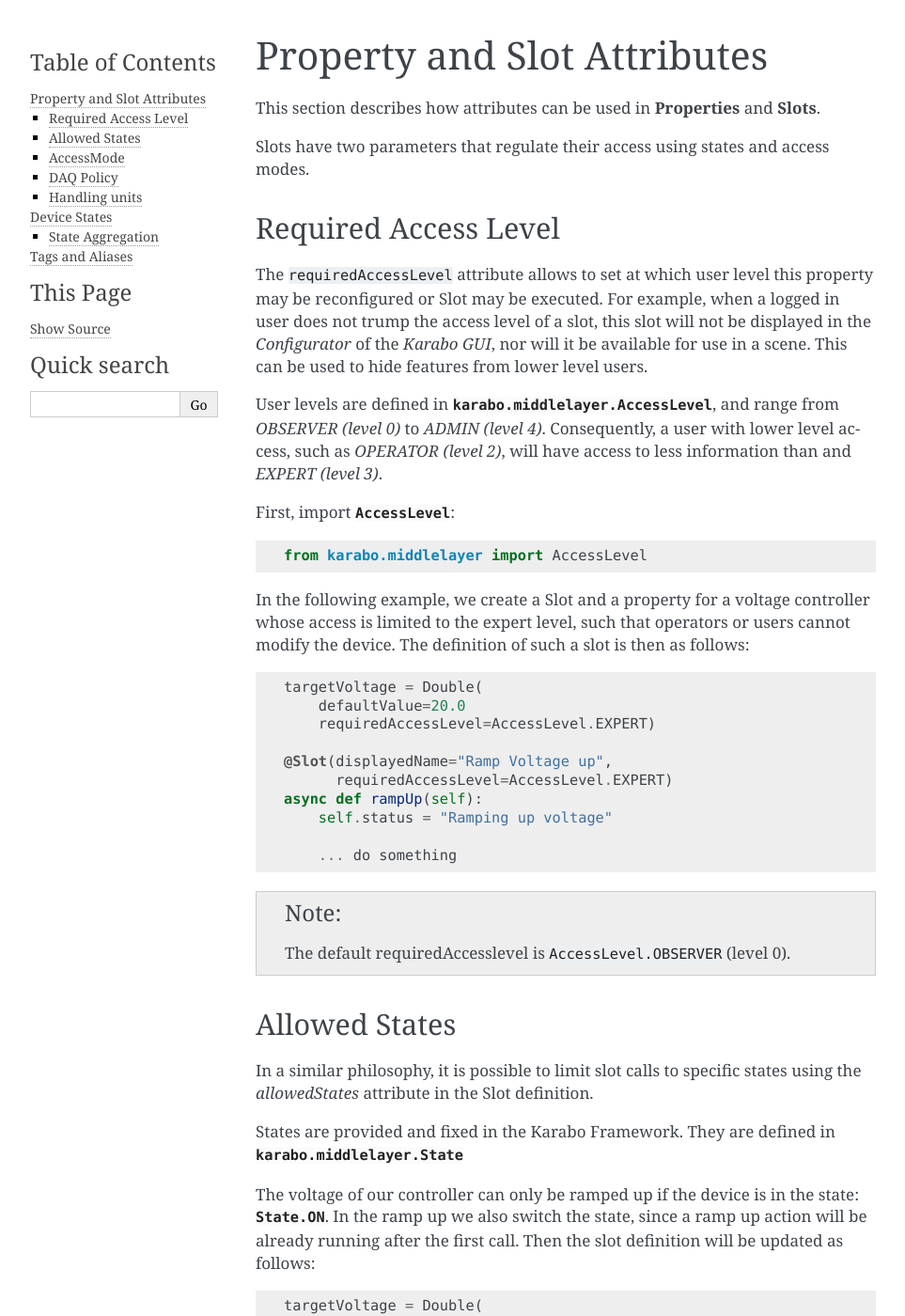
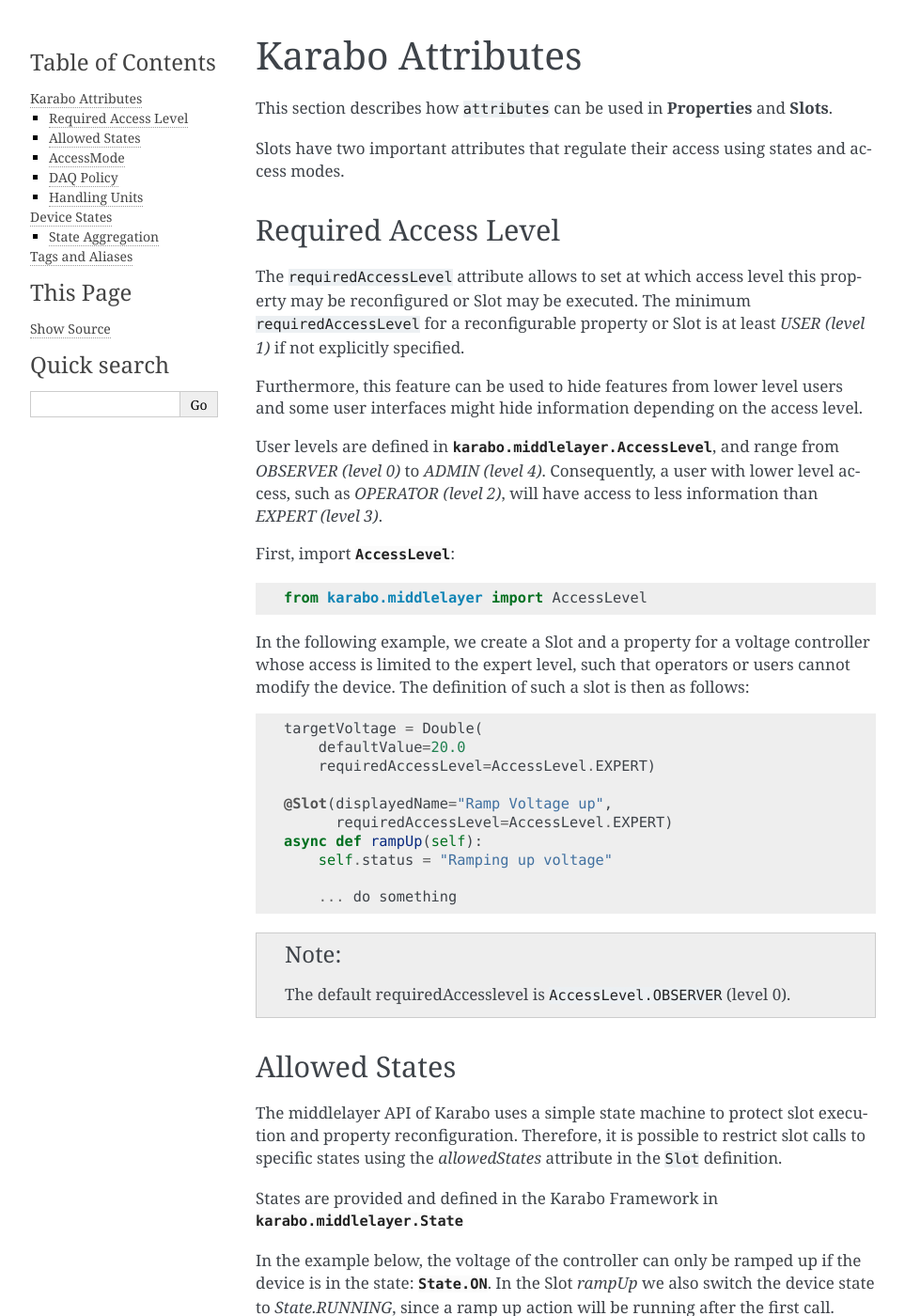
Before and after one commit to European-XFEL/howToMiddlelayer, a Sphinx documentation site: the page built from source/chap1/device_attributes.rst, in a window 1280 px wide and 1400 px high. Shown: the whole window at 94% size, without its empty margins (148-1111 px from the left). Built offline with Sphinx 7.4.7, drawn with Linux system fonts in a browser that asks for light colours; some of the changed text lies outside the part shown.

Commit message:
Cleanup HOWMDL

```diff
--- a/source/chap1/device_attributes.rst
+++ b/source/chap1/device_attributes.rst
@@ -1,26 +1,28 @@
 .. _device-attributes:
 
-Property and Slot Attributes
-============================
+Karabo Attributes
+=================
 
-This section describes how attributes can be used in **Properties** and **Slots**.
+This section describes how ``attributes`` can be used in **Properties** and **Slots**.
 
-Slots have two parameters that regulate their access using states and access
+Slots have two important attributes that regulate their access using states and access
 modes.
 
 Required Access Level
 +++++++++++++++++++++
-The ``requiredAccessLevel`` attribute allows to set at which user level this
+
+The ``requiredAccessLevel`` attribute allows to set at which access level this
 property may be reconfigured or Slot may be executed.
-For example, when a logged in user does not trump the access level of a slot,
-this slot will not be displayed in the *Configurator* of the *Karabo GUI*,
-nor will it be available for use in a scene.
-This can be used to hide features from lower level users.
+The minimum ``requiredAccessLevel`` for a reconfigurable property or Slot is at
+least `USER (level 1)` if not explicitly specified.
+
+Furthermore, this feature can be used to hide features from lower level users and
+some user interfaces might hide information depending on the access level.
 
 User levels are defined in :class:`karabo.middlelayer.AccessLevel`, and range
 from `OBSERVER (level 0)` to `ADMIN (level 4)`.
 Consequently, a user with lower level access, such as `OPERATOR
-(level 2)`, will have access to less information than and `EXPERT (level 3)`.
+(level 2)`, will have access to less information than `EXPERT (level 3)`.
 
 First, import :class:`AccessLevel`:
 
@@ -52,16 +54,19 @@
 
 Allowed States
 ++++++++++++++
-In a similar philosophy, it is possible to limit slot calls to specific states
-using the `allowedStates` attribute in the Slot definition.
 
-States are provided and fixed in the Karabo Framework. They are defined
-in :class:`karabo.middlelayer.State`
+The middlelayer API of Karabo uses a simple state machine to protect
+slot execution and property reconfiguration. Therefore, it is possible to
+restrict slot calls to specific states using the `allowedStates` attribute
+in the ``Slot`` definition.
 
-The voltage of our controller can only be ramped up if the device is in the
-state: :class:`State.ON`. In the ramp up we also switch the state, since a ramp
-up action will be already running after the first call.
-Then the slot definition will be updated as follows:
+States are provided and defined in the Karabo Framework in :class:`karabo.middlelayer.State`
+
+In the example below, the voltage of the controller can only be ramped up
+if the device is in the state: :class:`State.ON`.
+In the Slot *rampUp* we also switch the device state to `State.RUNNING`,
+since a ramp up action will be running after the first call. With this protection,
+the procedure of ramping up the device can only be executed again after it has finished.
 
 .. code-block:: Python
 
@@ -85,15 +90,14 @@
 
           allowedStates={State.ON, State.OFF}
 
-Note that if the list is empty, then the slot will never be callable.
-
 .. note::
 
-    By default every property and Slot may reconfigured or executed for all
-    states, respectively.
+    By default every property and Slot may be reconfigured or executed for **all**
+    device states.
 
 AccessMode
 ++++++++++
+
 The `accessMode` attribute allows to set if a property in a device is a
 **READONLY**, **RECONFIGURABLE** or **INITONLY**.
 
@@ -121,13 +125,15 @@
 
 .. note::
 
-    The default `accessMode` is ``AccessMode.RECONFIGURABLE``, hence the read only nature
-    nature of a property has to be explicitly provided.
+    The default `accessMode` is ``AccessMode.RECONFIGURABLE``. The read only
+    setting of a property has to be provided explicitly.
 
 DAQ Policy
 ++++++++++
-Not every parameter of a device is interesting to record, such as the provided scenes.
-As such, the policy for each individual property can be set, on a per-instance basis.
+
+Not every parameter of a device is interesting to record.
+**As a workaround for a missing DAQ feature**, the policy for each individual
+property can be set, on a per-class basis.
 
 These are specified using the :class:`karabo.middlelayer.DaqPolicy` enum:
 
@@ -142,9 +148,6 @@
 .. note::
     This are applied to leaf properties. Nodes do not have DaqPolicy.
 
-Developers should liaise with users to define which properties should be recorded.
-These can be set up programmatically:
-
 .. code-block:: Python
 
    from karabo.middlelayer import DaqPolicy
@@ -214,27 +219,29 @@
 
 The states and their hierarchy are documented in the Framework_.
 
-
-Within the Middlelayer API, the :class:`State` is an eumerable represented as
+Within the Middlelayer API, the :class:`State` is an enumerable represented as
 string, with a few specific requirements, as defined in
 :class:`karabo.middlelayer_api.device.Device`
 
-Although not mandatory, a device can specify which states are legal for it:
+Although not mandatory, a device can specify which states are used in the ``options``
+attribute:
 
 .. code-block:: Python
 
    from karabo.middlelayer import Overwrite, State
 
-   state = Overwrite(defaultValue=State.STOPPED,
-                     displayedName="State",
-                     options={State.STOPPED, State.STARTED, State.ERROR})
+   state = Overwrite(
+        defaultValue=State.STOPPED,
+        displayedName="State",
+        options={State.STOPPED, State.STARTED, State.ERROR})
 
-If this is not explicitly implemented, the device can go to any state.
+If this is not explicitly implemented, all states are possible.
 
 State Aggregation
 +++++++++++++++++
+
 If you have several proxies, you can aggregate them together and have a global
-state matching the most significant. This is colloquially called `trumpState`
+state matching the most significant. In the example, this is called `trumpState`
 and makes use of :func:`karabo.middlelayer.StateSignifier`.
 
 .. code-block:: Python
@@ -256,7 +264,6 @@
 
 It is also possible to define your own rules, as documented in
 :class:`karabo.common.states.StateSignifier`
-
 
 The following shows how to represent and query a remote device's state and
 integrate it in a device:
@@ -289,11 +296,12 @@
 
 Tags and Aliases
 ================
-In Karabo, it is possible to assign a property with tags and aliases.
-Tags can be multiple per property and can therefore be used to group properties
+
+It is possible to assign a property with tags and aliases.
+
+- Tags can be multiple per property and can therefore be used to group properties
 together.
-Aliases, which should be treated to be unique, are used to link, for
-instance, hardware commands to Karabo property names.
+- Aliases are unique and for instance used to map hardware commands to Karabo property names.
 
 These are typically used both together without the need for keeping several
 lists of parameters and modes.
--- a/source/chap1/intro_device.rst
+++ b/source/chap1/intro_device.rst
@@ -11,8 +11,8 @@
 executing commands and waiting on their completion, either synchronously
 or asynchronously.
 
+.. include:: code_style.rst
 .. include:: basic_device.rst
-.. include:: code_style.rst
 .. include:: slots.rst
 .. include:: device_attributes.rst
 .. include:: node.rst
```
Also changed, not shown: other parts of source/chap1/device_attributes.rst (+11 -8 lines), source/chap1/code_style.rst (+23 -56 lines).
